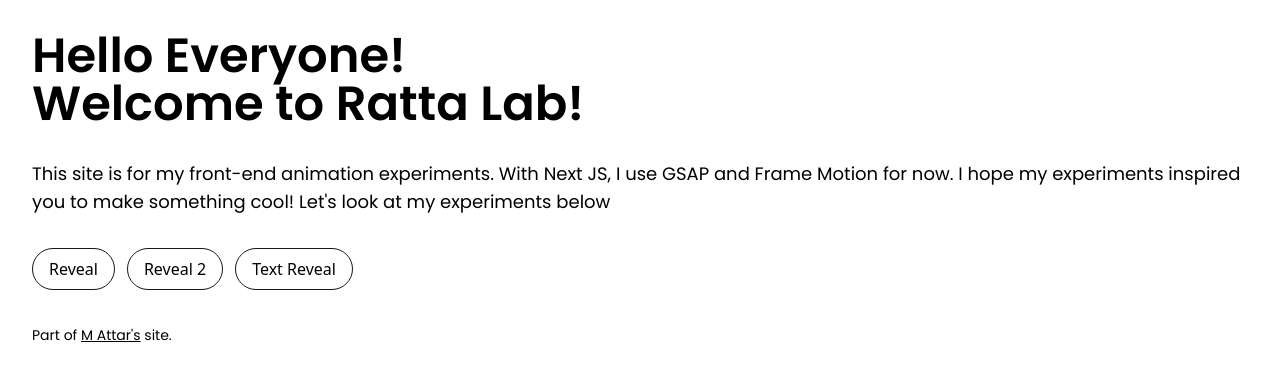
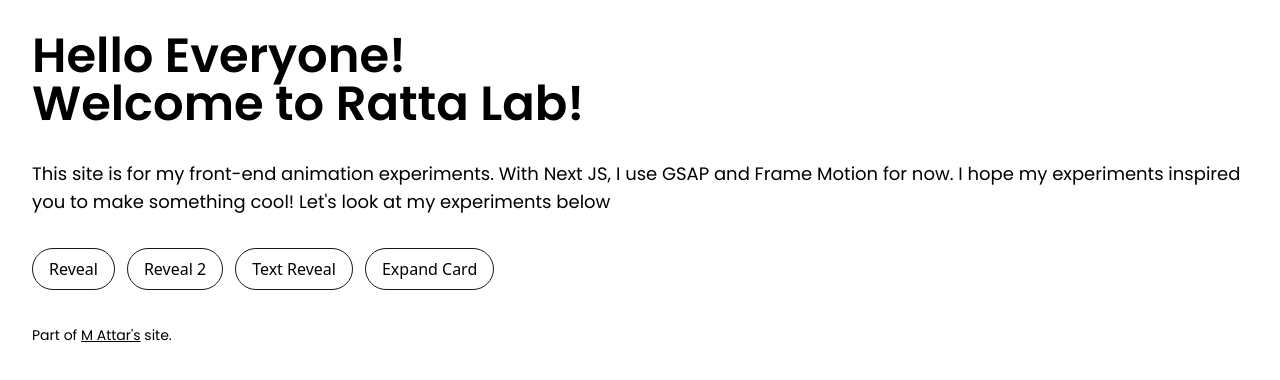
Before and after one commit to attaryu/ratta-lab, a Next.js app: page / in a window 1280 px wide. Shown: the top 380 px of the page. Built offline with nearby package versions, Linux system fonts and the light colour scheme.

Commit message:
fix: add expand card link to main page

```diff
--- a/src/app/page.tsx
+++ b/src/app/page.tsx
@@ -16,6 +16,11 @@ export default function Home() {
 			id: 3,
 			title: 'Text Reveal',
 			link: '/text-reveal',
+		},
+		{
+			id: 4,
+			title: 'Expand Card',
+			link: '/expand-card',
 		},
 	];
 
```
